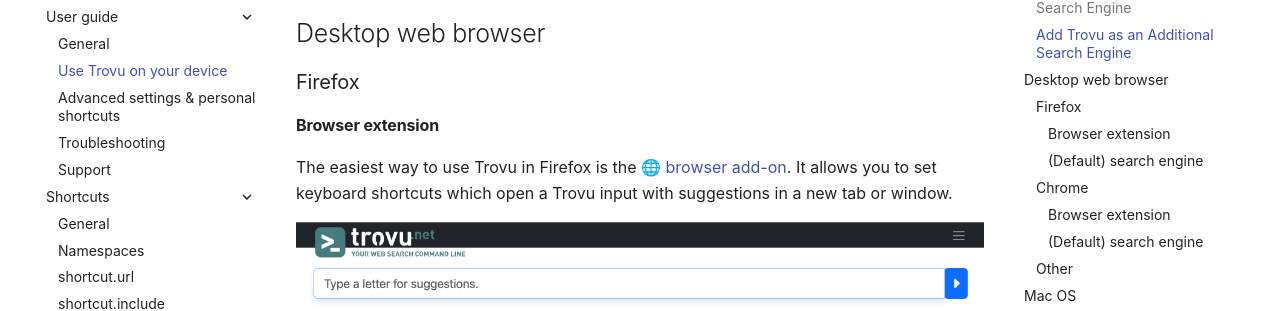
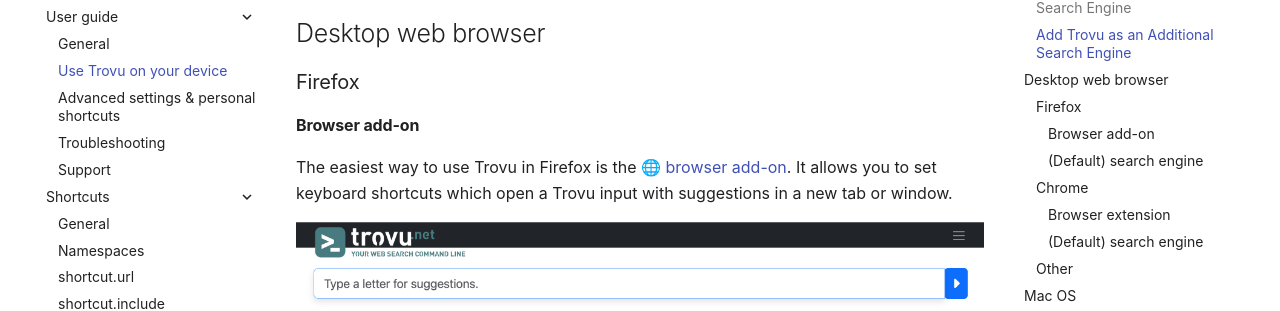
Before and after one commit to trovu/trovu, an MkDocs documentation site: the page built from docs/users/integration.md, in a window 1280 px wide and 900 px high, scrolled down 646 px. Shown: the part 145-456 px from the top of the window. Built offline with MkDocs 1.6.1 and Material for MkDocs 9.7.7, drawn with Linux system fonts in a browser that asks for light colours; comment, search, counter and statistics services are not loaded.

Commit message:
Change to add-on.

```diff
--- a/docs/users/integration.md
+++ b/docs/users/integration.md
@@ -22,7 +22,7 @@
 
 ### Firefox
 
-#### Browser extension
+#### Browser add-on
 
 The easiest way to use Trovu in Firefox is the [browser add-on](https://addons.mozilla.org/firefox/addon/trovu/). It allows you to set keyboard shortcuts which open a Trovu input with suggestions in a new tab or window.
 
```
